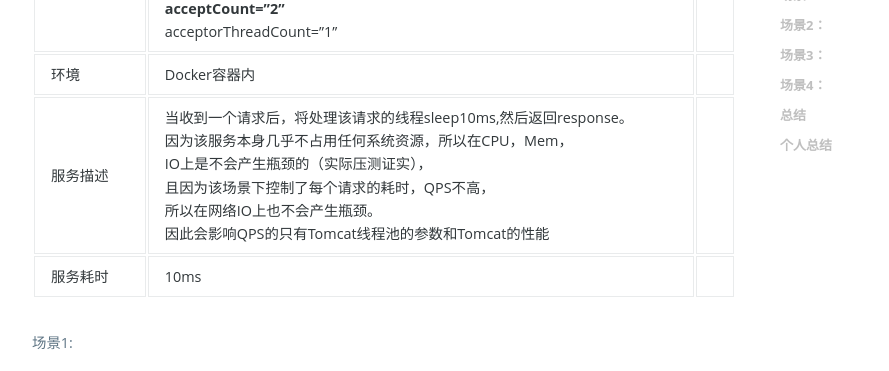
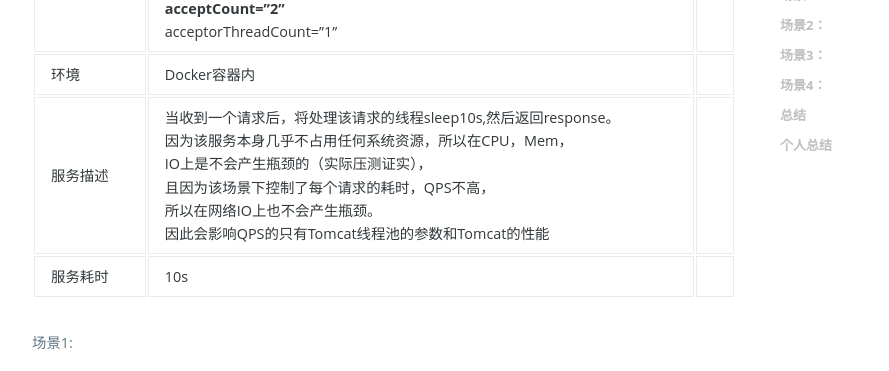
Before and after one commit to Yesphet/Yesphet.github.io, a Jekyll site: the page built from _posts/2017-2-14-Tomcat压测（2）.md, in a window 1280 px wide and 900 px high, scrolled down 2126 px. Shown: the part 152-523 px from the top of the window, without its empty margins (256-1145 px from the left). Built offline with Jekyll 4.4.1, drawn with Linux system fonts in a browser that asks for light colours; nearby versions of some CDN libraries; some web fonts are replaced.

Commit message:
update post

```diff
--- a/_posts/2017-2-14-Tomcat压测（2）.md
+++ b/_posts/2017-2-14-Tomcat压测（2）.md
@@ -68,8 +68,8 @@ static {
 |---|---|---|
 |Tomcat配置|**maxThreads="2"**<br>minSpareThreads="0"<br>connectionTimeout="200000"<br>enableLookups="false"<br>**acceptCount="2"**<br>acceptorThreadCount="1"||
 |环境|Docker容器内||
-|服务描述|当收到一个请求后，将处理该请求的线程sleep10ms,然后返回response。因为该服务本身几乎不占用任何系统资源，所以在CPU，Mem，IO上是不会产生瓶颈的（实际压测证实），且因为该场景下控制了每个请求的耗时，QPS不高，所以在网络IO上也不会产生瓶颈。因此会影响QPS的只有Tomcat线程池的参数和Tomcat的性能|
-|服务耗时|10ms|
+|服务描述|当收到一个请求后，将处理该请求的线程sleep10s,然后返回response。因为该服务本身几乎不占用任何系统资源，所以在CPU，Mem，IO上是不会产生瓶颈的（实际压测证实），且因为该场景下控制了每个请求的耗时，QPS不高，所以在网络IO上也不会产生瓶颈。因此会影响QPS的只有Tomcat线程池的参数和Tomcat的性能|
+|服务耗时|10s|
 
 #### 场景1:
 **服务器无正在处理请求**
```
